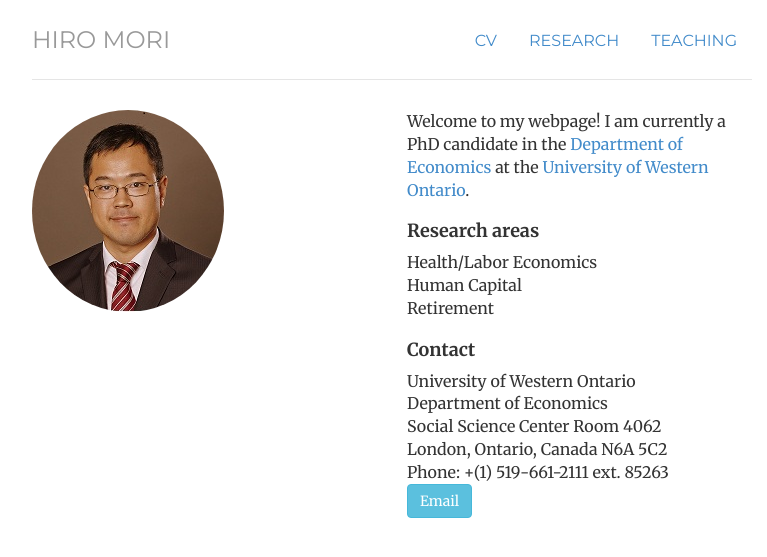
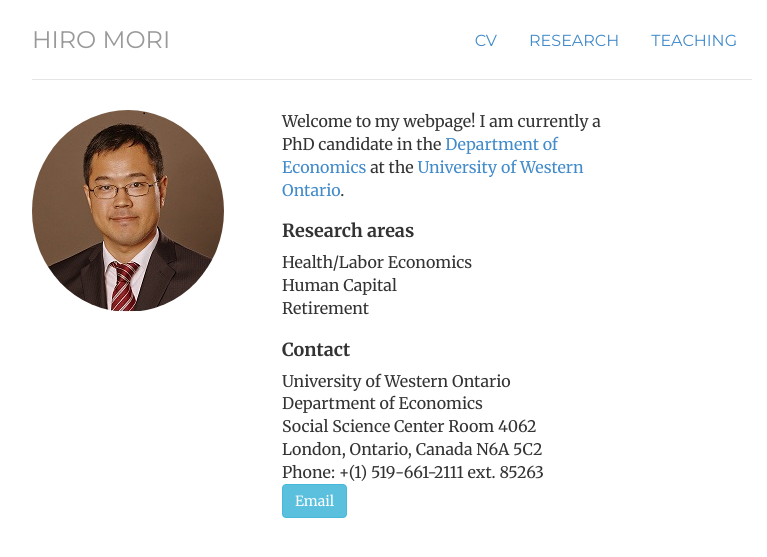
Before and after one commit to morihiroaki/morihiroaki.github.io, a Jekyll site: the page built from index.html, in a window 1280 px wide. Shown: the top 557 px of the page, without its empty margins (248-1015 px from the left). Built offline with Jekyll 4.4.1, drawn with Linux system fonts in a browser that asks for light colours.

Commit message:
Update index.html

```diff
--- a/index.html
+++ b/index.html
@@ -8,7 +8,7 @@
 ---
 <!--div class="jumbotron"-->
 <div class="row">
-              <div class='col-sm-6'>
+              <div class='col-sm-4'>
             	<img  class="img-circle avatar" alt="Hiro Mori" src="files/portrait.jpg">
              </div>
              <div class='col-sm-6'>
```
